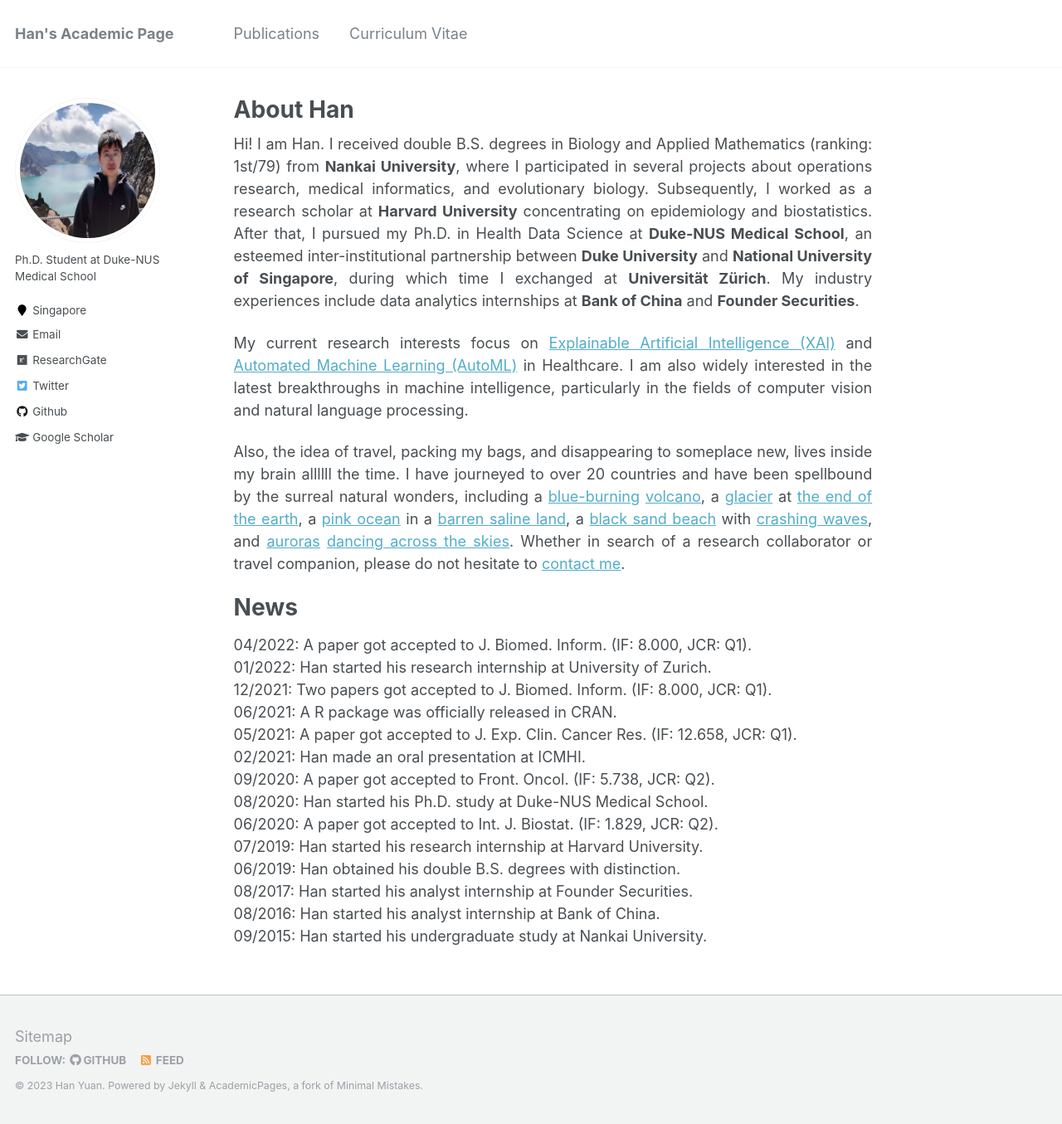
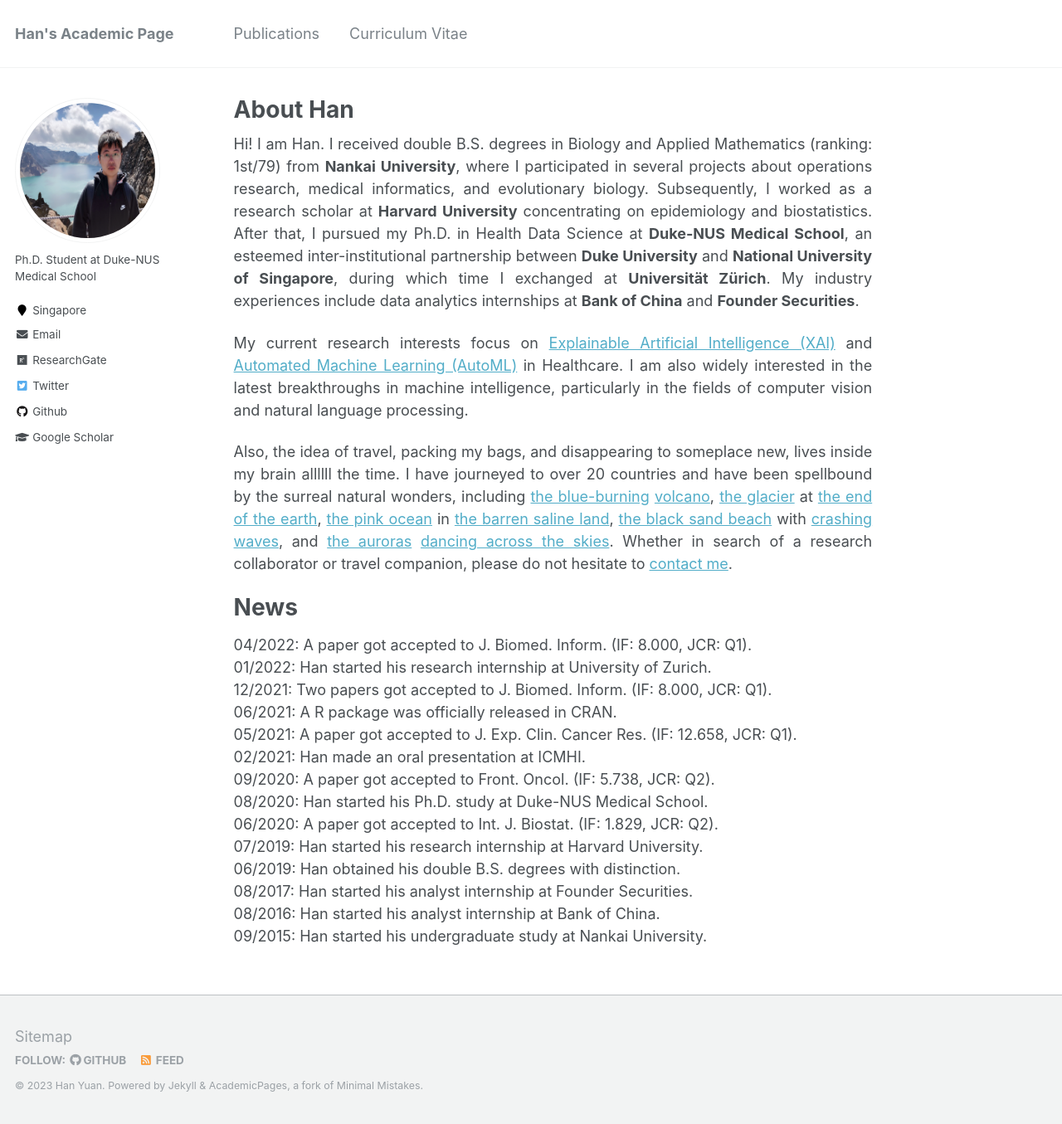
Before and after one commit to Han-Yuan-Med/Han-Yuan-Med.github.io, a Jekyll site: the page built from _pages/about.md, in a window 1280 px wide and 1355 px high. Shown: the whole window at 83% size. Built offline with Jekyll 4.4.1, drawn with Linux system fonts in a browser that asks for light colours.

Commit message:
Update about.md

```diff
--- a/_pages/about.md
+++ b/_pages/about.md
@@ -11,7 +11,7 @@
 
 My current research interests focus on [Explainable Artificial Intelligence (XAI)](https://en.wikipedia.org/wiki/Explainable_artificial_intelligence) and [Automated Machine Learning (AutoML)](https://en.wikipedia.org/wiki/Automated_machine_learning) in Healthcare. I am also widely interested in the latest breakthroughs in machine intelligence, particularly in the fields of computer vision and natural language processing.
 
-Also, the idea of travel, packing my bags, and disappearing to someplace new, lives inside my brain allllll the time. I have journeyed to over 20 countries and have been spellbound by the surreal natural wonders, including a [blue-burning]((/files/travel/blue_fire.jpg)) [volcano](/files/travel/volcano.jpg), a [glacier](/files/travel/glacier.jpg) at [the end of the earth](/files/travel/earth_end.jpg), a [pink ocean](/files/travel/pink_lake.jpg) in a [barren saline land](/files/travel/barren.jpg), a [black sand beach](/files/travel/black_beach.jpg) with [crashing waves](/files/travel/waves.jpg), and [auroras](/files/travel/aurora.jpg) [dancing across the skies](/files/travel/aurora_dancing.jpg). Whether in search of a research collaborator or travel companion, please do not hesitate to <a href="mailto:yuan.han@u.duke.nus.edu">contact me</a>.
+Also, the idea of travel, packing my bags, and disappearing to someplace new, lives inside my brain allllll the time. I have journeyed to over 20 countries and have been spellbound by the surreal natural wonders, including [the blue-burning]((/files/travel/blue_fire.jpg)) [volcano](/files/travel/volcano.jpg), [the glacier](/files/travel/glacier.jpg) at [the end of the earth](/files/travel/earth_end.jpg), [the pink ocean](/files/travel/pink_lake.jpg) in [the barren saline land](/files/travel/barren.jpg), [the black sand beach](/files/travel/black_beach.jpg) with [crashing waves](/files/travel/waves.jpg), and [the auroras](/files/travel/aurora.jpg) [dancing across the skies](/files/travel/aurora_dancing.jpg). Whether in search of a research collaborator or travel companion, please do not hesitate to <a href="mailto:yuan.han@u.duke.nus.edu">contact me</a>.
 
 News
 =
```
